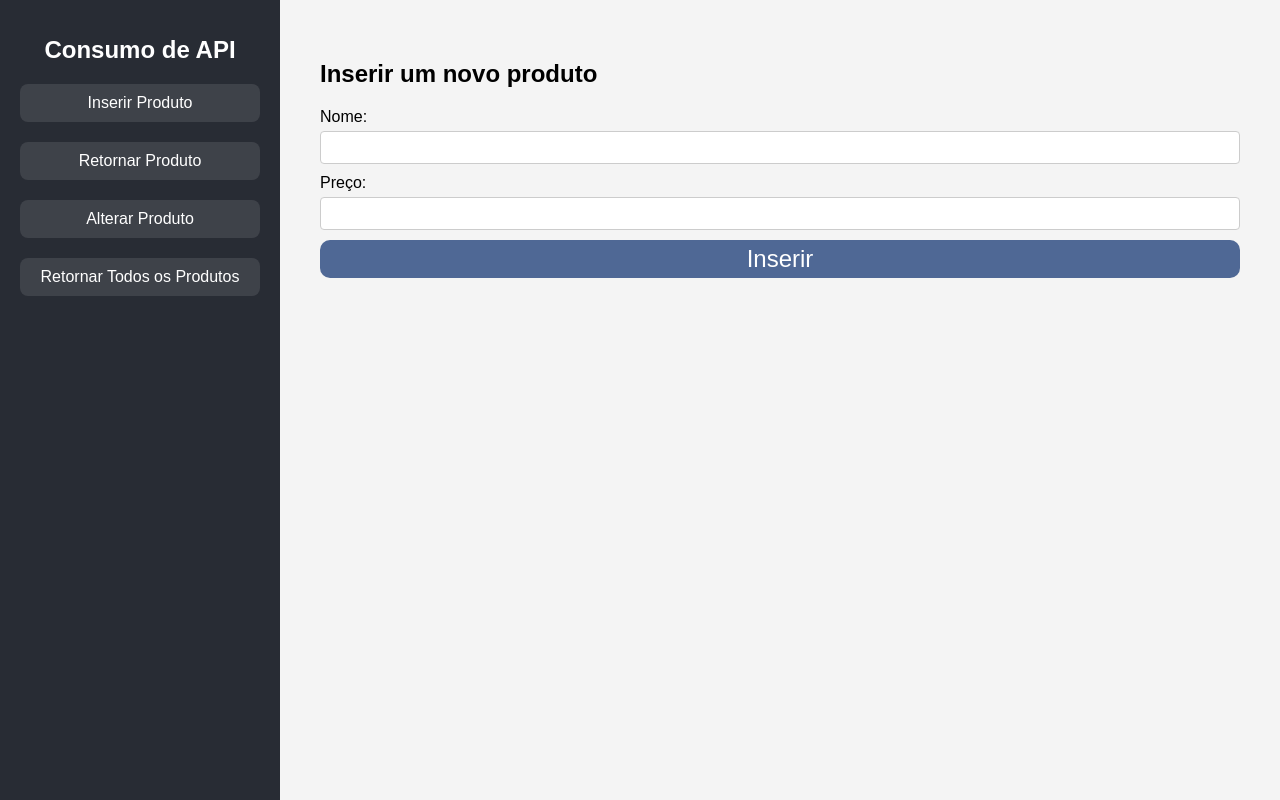
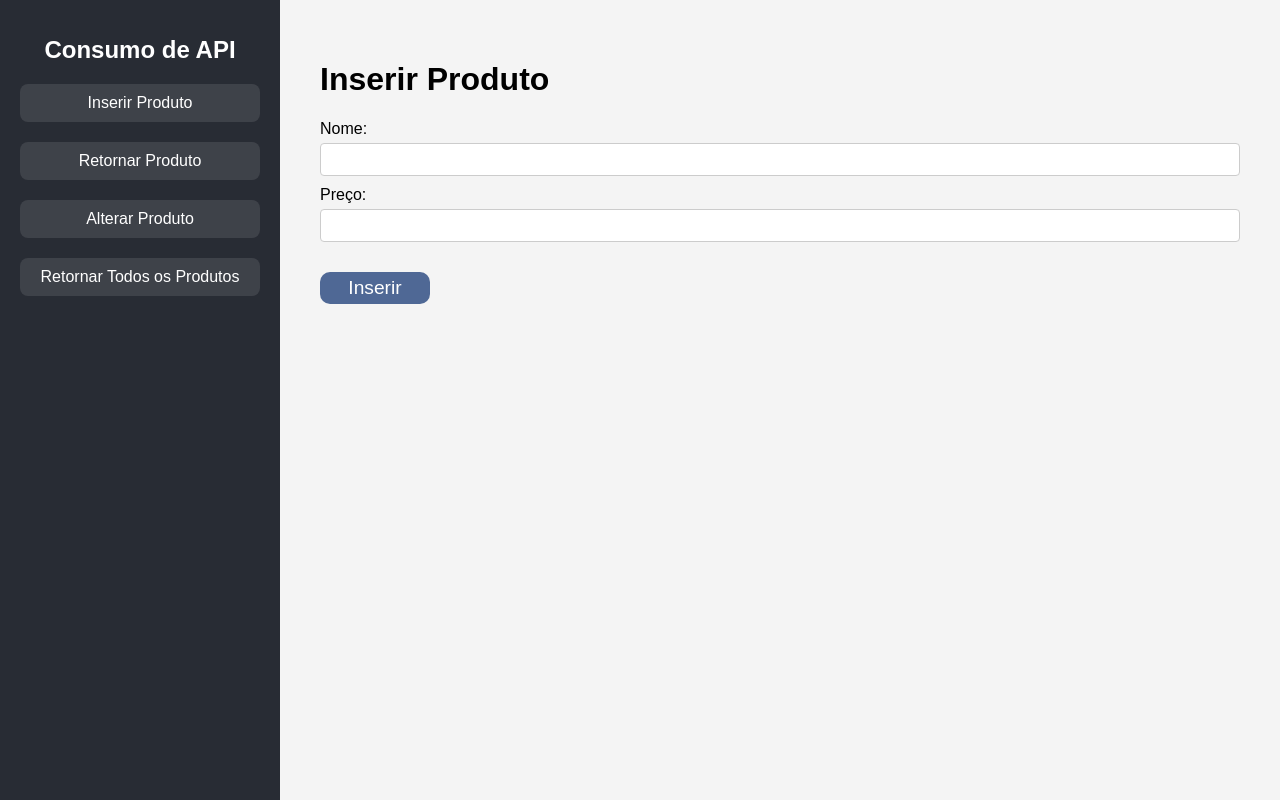
Before and after one commit to tobiasfkk/crud-produto-react, a React (Create React App) app: page /insert in a window 1280 px wide. Built offline with nearby package versions, Linux system fonts and the light colour scheme.

Commit message:
Fix layout web

```diff
--- a/src/App.css
+++ b/src/App.css
@@ -83,7 +83,9 @@ form button {
     border-radius: 10px;
     cursor: pointer;
     transition: background-color 0.3s ease;
-    font-size: 1.5em;
+    font-size: 1.2em;
+    margin-top: 20px;
+    width: 110px;
 }
 
 form button:hover {
@@ -94,7 +96,6 @@ form button:hover {
 .product-list {
     display: flex;
     flex-direction: column;
-    gap: 20px; /* Espaçamento entre os cards */
 }
 
 .product-card {
@@ -103,7 +104,7 @@ form button:hover {
     border-radius: 8px;
     box-shadow: 0 2px 4px rgba(0, 0, 0, 0.1);
     transition: box-shadow 0.3s ease;
-    margin-bottom: 10px; /* Adiciona uma leve distância entre os cards */
+    margin-bottom: 15px; /* Adiciona uma leve distância entre os cards */
 }
 
 .product-card:hover {
@@ -133,3 +134,7 @@ form button:hover {
     color: #a94442;
     border-color: #ebccd1;
 }
+
+.principal{
+    width: 100%;
+}
--- a/src/components/GetProductById.js
+++ b/src/components/GetProductById.js
@@ -20,8 +20,8 @@ function GetProductById() {
     };
 
     return (
-        <div>
-            <h2>Retorna produto pelo ID</h2>
+        <div className='principal'>
+            <h1>Retorna produto pelo ID</h1>
             <form onSubmit={handleSubmit}>
                 <div>
                     <label>ID:</label>
--- a/src/components/InsertProduct.js
+++ b/src/components/InsertProduct.js
@@ -34,8 +34,8 @@ function InsertProduct() {
     }
 
     return (
-        <div>
-            <h2>Inserir um novo produto</h2>
+        <div className='principal'>
+            <h1>Inserir Produto</h1>
             <form onSubmit={submitProductForm}>
                 <div>
                     <label>Nome:</label>
--- a/src/components/ProductList.js
+++ b/src/components/ProductList.js
@@ -21,7 +21,7 @@ function ProductList() {
     }, []);
 
     return (
-        <div>
+        <div className='principal'>
             <h1>Lista de produtos</h1>
             <ul>
                 {products.map(product => (
--- a/src/components/UpdateProductById.js
+++ b/src/components/UpdateProductById.js
@@ -30,8 +30,8 @@ function UpdateProductById() {
     };
 
     return (
-        <div>
-            <h2>Update de um produto pelo ID</h2>
+        <div className = 'principal'>
+            <h1>Altera Produto</h1>
             <form onSubmit={handleSubmit}>
                 <div>
                     <label>ID:</label>
```
